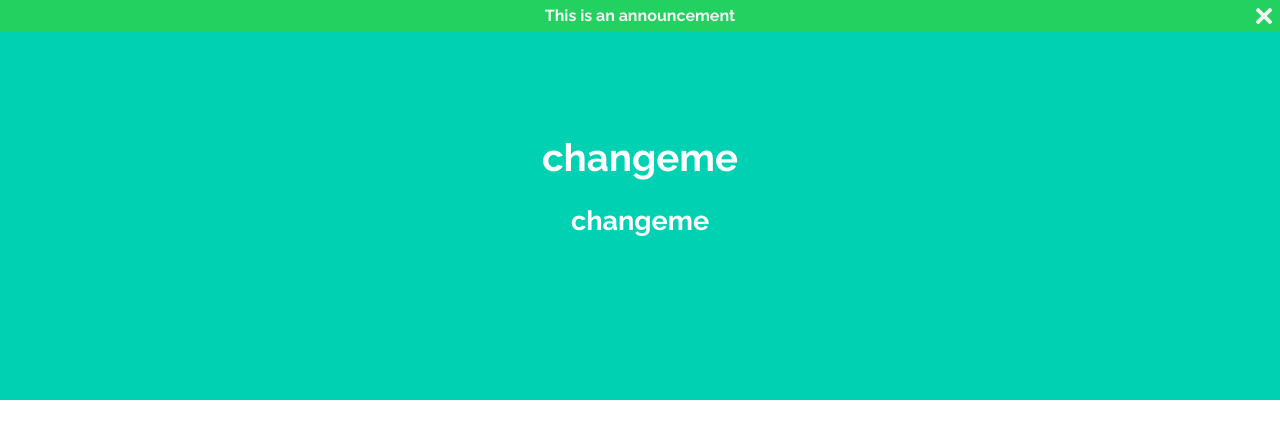
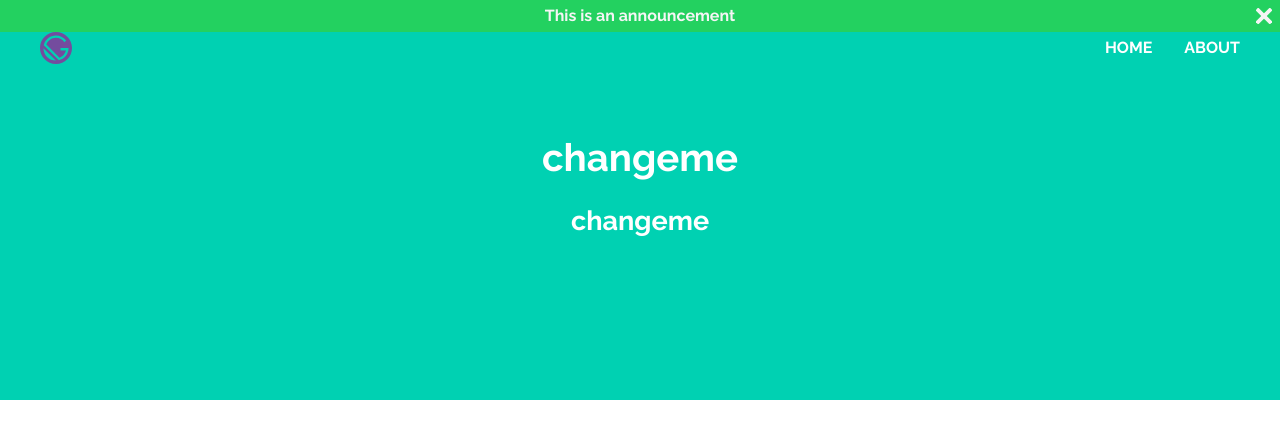
Before and after one commit to HoganMcDonald/gatsby-starter, a Gatsby site: page / in a window 1280 px wide. Built offline with nearby package versions, Linux system fonts and the light colour scheme; Gatsby itself is replaced by a stand-in of ours; some packages are replaced by stand-ins of ours.

Commit message:
creates navbar component

```diff
--- a/src/components/Layout.js
+++ b/src/components/Layout.js
@@ -1,13 +1,15 @@
 import React, { PureComponent } from 'react';
 
 import AnnouncementBar from './AnnouncementBar';
+import NavBar from './NavBar';
 
 class Layout extends PureComponent {
   render() {
-    const { children, announcementBar } = this.props;
+    const { children, announcementBar, navBar } = this.props;
     return (
       <main>
         <AnnouncementBar wait={2000} {...announcementBar} />
+        <NavBar {...navBar} />
         {children}
       </main>
     );
@@ -29,6 +31,26 @@ export const query = graphql`
         }
       }
     }
+    navbarData: allMarkdownRemark(
+      filter: { frontmatter: { templateKey: { eq: "navbar" } } }
+    ) {
+      edges {
+        node {
+          id
+          frontmatter {
+            logoImage {
+              image
+              imageAlt
+            }
+            menuItems {
+              label
+              linkType
+              linkURL
+            }
+          }
+        }
+      }
+    }
   }
 `;
 
--- /dev/null
+++ b/src/components/NavBar.js
@@ -0,0 +1,91 @@
+import React, { PureComponent } from 'react';
+import { Link } from 'gatsby';
+import PropTypes from 'prop-types';
+import styled from 'styled-components';
+
+import { white, link } from '../styles/theme';
+
+const Nav = styled.nav`
+  position: fixed;
+  top: 2rem;
+  left: 2rem;
+  right: 2rem;
+  height: 2rem;
+  display: flex;
+  align-items: center;
+  justify-content: space-between;
+  max-width: 1200px;
+  margin: auto;
+`;
+
+const LogoLink = styled(Link)`
+  height: 100%;
+`;
+
+const Logo = styled.img`
+  height: 100%;
+  margin: 0;
+`;
+
+const LinkList = styled.ul`
+  margin: 0;
+  list-style: none;
+  float: right;
+  display: flex;
+`;
+
+const LinkItem = styled.li`
+  margin: 0;
+  margin-left: 2rem;
+  text-transform: uppercase;
+  font-weight: 700;
+`;
+
+const linkStyles = `
+  text-decoration: none;
+  color: ${white};
+  transition: color 150ms ease-out;
+
+  &:hover {
+    color: ${link};
+  }
+`;
+
+const LinkTag = styled(Link)`
+  ${linkStyles}
+`;
+
+const A = styled.a`
+  ${linkStyles}
+`;
+
+class NavBar extends PureComponent {
+  render() {
+    const { menuItems = [], logoImage } = this.props;
+    return (
+      <Nav>
+        <LogoLink to={'/'}>
+          <Logo src={logoImage.image} alt={logoImage.imageAlt} />
+        </LogoLink>
+        <LinkList>
+          {menuItems.map((link, i) => (
+            <LinkItem key={i}>
+              {link.linkType === 'internal' ? (
+                <LinkTag to={link.linkURL}>{link.label}</LinkTag>
+              ) : (
+                <A href={link.linkURL}>{link.label}</A>
+              )}
+            </LinkItem>
+          ))}
+        </LinkList>
+      </Nav>
+    );
+  }
+}
+
+NavBar.propTypes = {
+  links: PropTypes.array,
+  logoImage: PropTypes.object.isRequired
+};
+
+export default NavBar;
--- a/src/pages/index.js
+++ b/src/pages/index.js
@@ -7,9 +7,9 @@ import Layout from '../components/Layout';
 import Hero from '../components/Hero';
 
 export const HomePageTemplate = ({ home }) => (
-  <section>
+  <div>
     <Hero title={home.seo.title} subTitle={home.seo.description} />
-  </section>
+  </div>
 );
 
 class HomePage extends React.Component {
@@ -19,12 +19,13 @@ class HomePage extends React.Component {
     const {
       frontmatter: announcementBar
     } = data.announcementBarData.edges[0].node;
+    const { frontmatter: navBar } = data.navbarData.edges[0].node;
     const {
       seo: { title: seoTitle, description: seoDescription, browserTitle }
     } = home;
 
     return (
-      <Layout announcementBar={announcementBar}>
+      <Layout announcementBar={announcementBar} navBar={navBar}>
         <Helmet>
           <meta name="title" content={seoTitle} />
           <meta name="description" content={seoDescription} />
--- /dev/null
+++ b/src/pages/navBar/index.md
@@ -0,0 +1,13 @@
+---
+templateKey: navbar
+logoImage:
+  image: /img/site-logo.svg
+  imageAlt: Website Logo
+menuItems:
+  - label: home
+    linkType: internal
+    linkURL: /
+  - label: about
+    linkType: internal
+    linkURL: /
+---
```
Also changed, not shown: static/admin/config.yml (+26 -0 lines), static/img/site-logo.svg (added), 1 other file.
